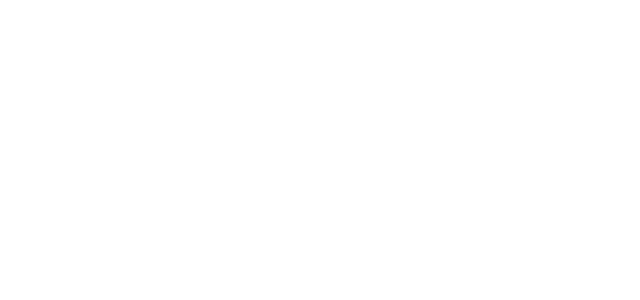
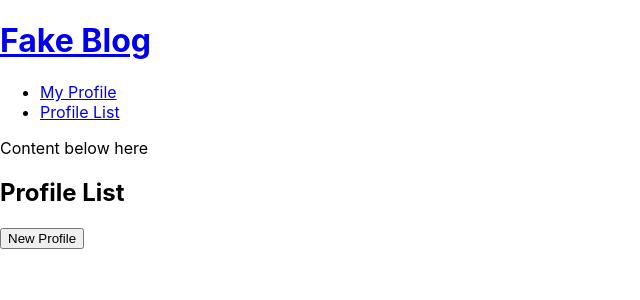
Before and after one commit to joe-lep/fakeblog, a React (Create React App) app: page /profiles in a window 1280 px wide. Before the commit this address had no page. Shown: the top 300 px of the page, without its empty margins (0-640 px from the left). Built offline with nearby package versions, Linux system fonts and the light colour scheme.

Commit message:
Add Create Profile Page

```diff
--- a/src/Routing.tsx
+++ b/src/Routing.tsx
@@ -5,6 +5,8 @@ import * as routeData from './config/routeData';
 import Layout from './layout';
 import Home from './pages/Home';
 import MyProfile from './pages/MyProfile';
+import NewProfile from './pages/new-profile';
+import ProfileList from './pages/profile-list';
 import { RouteData } from './types';
 
 const parseRoute = (routeData : RouteData, props : RouteProps) => (
@@ -18,6 +20,8 @@ const Routing : React.FC = () => {
         <Route path="/" element={<Layout />}>
           <Route index element={<Home />} />
           {parseRoute(routeData.MY_PROFILE_ROUTE, {element: (<MyProfile />)})}
+          {parseRoute(routeData.PROFILE_LIST_ROUTE, {element: (<ProfileList />)})}
+          {parseRoute(routeData.CREATE_PROFILE_ROUTE, {element: (<NewProfile />)})}
         </Route>
       </Routes>
     </BrowserRouter>
--- a/src/components/InternalLink/InternalNavLink.tsx
+++ b/src/components/InternalLink/InternalNavLink.tsx
@@ -9,6 +9,8 @@ type Props = Omit<NavLinkProps, 'to'> & {
 
 export const InternalNavLink : React.FC<Props> = ({ routeData, ...props }) => {
   return (
-    <NavLink to={routeData.path} {...props} />
+    <NavLink to={routeData.path} {...props}>
+      {routeData.label}
+    </NavLink>
   );
 };
--- /dev/null
+++ b/src/components/PageHeader/PageHeader.tsx
@@ -0,0 +1,15 @@
+import React from 'react';
+
+type Props = {
+  title: string;
+  children: React.ReactNode;
+};
+
+export const PageHeader : React.FC<Props> = ({ title, children }) => {
+  return (
+    <header>
+      <h2>{title}</h2>
+      {children}
+    </header>
+  );
+};
--- /dev/null
+++ b/src/components/PageHeader/index.ts
@@ -0,0 +1,3 @@
+import { PageHeader } from './PageHeader';
+
+export default PageHeader;
--- a/src/config/routeData.ts
+++ b/src/config/routeData.ts
@@ -9,3 +9,13 @@ export const MY_PROFILE_ROUTE : RouteData = {
   path: '/profile',
   label: 'My Profile',
 };
+
+export const PROFILE_LIST_ROUTE : RouteData = {
+  path: '/profiles',
+  label: 'Profile List',
+};
+
+export const CREATE_PROFILE_ROUTE : RouteData = {
+  path: PROFILE_LIST_ROUTE.path + '/new',
+  label: 'New Profile',
+};
--- a/src/layout/components/Navigation/Navigation.tsx
+++ b/src/layout/components/Navigation/Navigation.tsx
@@ -8,9 +8,10 @@ export const Navigation : React.FC = () => {
     <nav>
       <ul>
         <li>
-          <InternalNavLink routeData={routeData.MY_PROFILE_ROUTE}>
-             My Profile
-          </InternalNavLink>
+          <InternalNavLink routeData={routeData.MY_PROFILE_ROUTE} />
+        </li>
+        <li>
+          <InternalNavLink routeData={routeData.PROFILE_LIST_ROUTE} />
         </li>
       </ul>
     </nav>
--- /dev/null
+++ b/src/pages/new-profile/NewProfile.tsx
@@ -0,0 +1,10 @@
+import React from 'react';
+
+export const NewProfile : React.FC = () => {
+  return (
+    <form>
+      <input placeholder="Profile Name" />
+      <button>Submit</button>
+    </form>
+  );
+};
--- /dev/null
+++ b/src/pages/new-profile/index.ts
@@ -0,0 +1,3 @@
+import { NewProfile } from './NewProfile';
+
+export default NewProfile;
--- /dev/null
+++ b/src/pages/profile-list/ProfileList.tsx
@@ -0,0 +1,22 @@
+import React, { useCallback } from 'react';
+import { useNavigate } from 'react-router-dom';
+
+import PageHeader from '../../components/PageHeader';
+import { CREATE_PROFILE_ROUTE } from '../../config/routeData';
+
+export const ProfileList : React.FC = () => {
+  const navigate = useNavigate();
+  const onNewProfileClick = useCallback(() => {
+    navigate(CREATE_PROFILE_ROUTE.path);
+  }, [navigate]);
+
+  return (
+    <div>
+      <PageHeader title="Profile List">
+        <button type="button" onClick={onNewProfileClick}>
+          New Profile
+        </button>
+      </PageHeader>
+    </div>
+  );
+};
--- /dev/null
+++ b/src/pages/profile-list/index.ts
@@ -0,0 +1,3 @@
+import { ProfileList } from './ProfileList';
+
+export default ProfileList;
```
